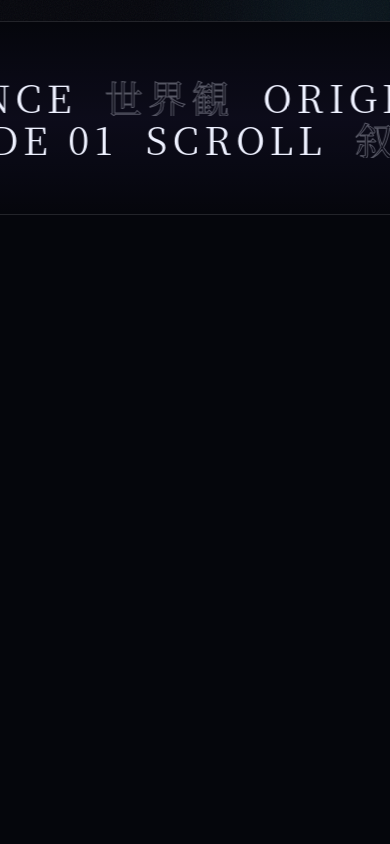
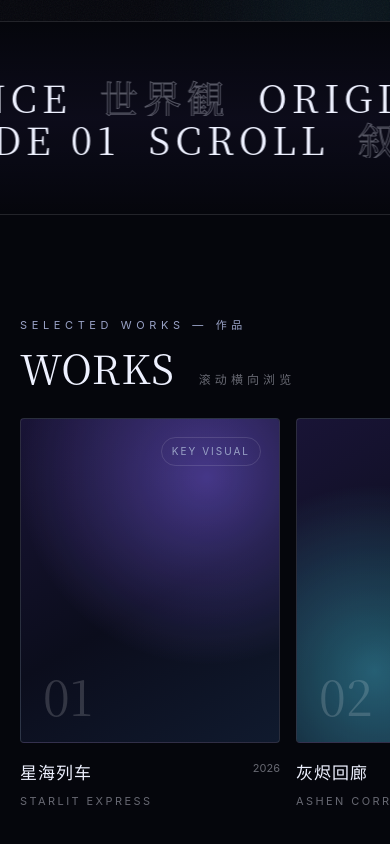
Before and after one commit to huangqi-an/immersive-site-template, a Vue app: page / in a window 390 px wide. Shown: the part 823-1667 px from the top of the page. Before the commit the page ends 1038 px from the top, so only its background shows below. Built offline with nearby package versions, Linux system fonts and the light colour scheme.

Commit message:
feat: 新增 Works 横向滚动区（pin + scrub）
- gsap.matchMedia 仅在 >=900px 且未开启减少动效时启用 pin
- 位移距离与 end 用函数计算，配合 invalidateOnRefresh 支持 resize
- 未启用 pin 时退化为原生横向滚动 + scroll-snap，保证移动端可达

```diff
--- a/src/App.vue
+++ b/src/App.vue
@@ -1,6 +1,7 @@
 <script setup lang="ts">
 import HeroSection from "./sections/HeroSection.vue";
 import MarqueeSection from "./sections/MarqueeSection.vue";
+import WorksSection from "./sections/WorksSection.vue";
 import { useSmoothScroll } from "./composables/useSmoothScroll";
 
 useSmoothScroll();
@@ -10,5 +11,6 @@ useSmoothScroll();
   <main class="page">
     <HeroSection />
     <MarqueeSection />
+    <WorksSection />
   </main>
 </template>
--- /dev/null
+++ b/src/sections/WorksSection.vue
@@ -0,0 +1,297 @@
+<script setup lang="ts">
+import { onMounted, onUnmounted, ref } from "vue";
+import gsap from "gsap";
+import { ScrollTrigger } from "gsap/ScrollTrigger";
+
+gsap.registerPlugin(ScrollTrigger);
+
+/**
+ * 横向滚动区。
+ * 三个必须处理的边界：
+ * 1. 只在桌面 + 未开启减少动效时 pin；否则横向溢出滚动的降级必须可用
+ * 2. 距离用函数计算 + invalidateOnRefresh，窗口 resize 后会重新量
+ * 3. end 必须等于滚动距离，否则动画结束时会有一个"空转期"
+ */
+const section = ref<HTMLElement | null>(null);
+const track = ref<HTMLElement | null>(null);
+let mm: gsap.MatchMedia | null = null;
+
+const works = [
+  { index: "01", title: "星海列车", en: "STARLIT EXPRESS", tag: "Key Visual", year: "2026" },
+  { index: "02", title: "灰烬回廊", en: "ASHEN CORRIDOR", tag: "Character", year: "2026" },
+  { index: "03", title: "潮汐观测", en: "TIDE OBSERVER", tag: "Worldview", year: "2025" },
+  { index: "04", title: "残响计划", en: "ECHO PROJECT", tag: "Concept", year: "2025" },
+];
+
+onMounted(() => {
+  mm = gsap.matchMedia();
+
+  mm.add(
+    "(min-width: 900px) and (prefers-reduced-motion: no-preference)",
+    () => {
+      const el = section.value;
+      const tr = track.value;
+      if (!el || !tr) return;
+
+      el.classList.add("works--pinned");
+      const distance = () => Math.max(tr.scrollWidth - window.innerWidth, 0);
+
+      const tween = gsap.to(tr, {
+        x: () => -distance(),
+        ease: "none",
+        scrollTrigger: {
+          trigger: el,
+          start: "top top",
+          end: () => `+=${distance()}`,
+          pin: true,
+          scrub: 0.8,
+          anticipatePin: 1,
+          invalidateOnRefresh: true,
+        },
+      });
+
+      return () => {
+        tween.kill();
+        el.classList.remove("works--pinned");
+      };
+    }
+  );
+});
+
+onUnmounted(() => {
+  mm?.revert();
+  mm = null;
+});
+</script>
+
+<template>
+  <section ref="section" id="works" class="works">
+    <header class="works__head container">
+      <p class="eyebrow">Selected Works — 作品</p>
+      <h2 class="display works__title">
+        WORKS
+        <em>滚动横向浏览</em>
+      </h2>
+    </header>
+
+    <div class="works__viewport">
+      <div ref="track" class="works__track">
+        <article v-for="item in works" :key="item.index" class="card">
+          <div class="card__media">
+            <span class="card__index">{{ item.index }}</span>
+            <span class="card__tag">{{ item.tag }}</span>
+          </div>
+          <div class="card__meta">
+            <h3 class="card__title">{{ item.title }}</h3>
+            <p class="card__en">{{ item.en }}</p>
+            <span class="card__year">{{ item.year }}</span>
+          </div>
+        </article>
+
+        <div class="works__end">
+          <p class="eyebrow">More soon</p>
+          <p class="works__end-text">下一章<br />正在制作中</p>
+        </div>
+      </div>
+    </div>
+  </section>
+</template>
+
+<style scoped>
+.works {
+  position: relative;
+  padding-block: var(--section-y) 0;
+  overflow: hidden;
+}
+
+.works__head {
+  display: flex;
+  flex-direction: column;
+  gap: 14px;
+  margin-bottom: clamp(32px, 5vw, 64px);
+}
+
+.works__title {
+  font-size: clamp(40px, 7vw, 92px);
+  display: flex;
+  align-items: baseline;
+  gap: 24px;
+  flex-wrap: wrap;
+}
+
+.works__title em {
+  font-family: var(--font-body);
+  font-style: normal;
+  font-size: 12px;
+  letter-spacing: 0.34em;
+  color: var(--text-faint);
+}
+
+/* 未启用 pin 时（移动端 / reduced-motion）退化为原生横向滚动 */
+.works__viewport {
+  overflow-x: auto;
+  overflow-y: hidden;
+  scroll-snap-type: x proximity;
+  -webkit-overflow-scrolling: touch;
+  scrollbar-width: none;
+}
+
+.works__viewport::-webkit-scrollbar {
+  display: none;
+}
+
+/* pin 生效时由 GSAP 接管位移，关掉原生滚动避免双份控制 */
+.works--pinned .works__viewport {
+  overflow: hidden;
+}
+
+.works--pinned {
+  height: 100svh;
+  display: flex;
+  flex-direction: column;
+  justify-content: center;
+  padding-block: 0;
+}
+
+.works__track {
+  display: flex;
+  gap: clamp(16px, 2.4vw, 36px);
+  padding-inline: var(--gutter);
+  width: max-content;
+  will-change: transform;
+}
+
+.card {
+  flex: 0 0 auto;
+  width: clamp(260px, 34vw, 460px);
+  scroll-snap-align: center;
+}
+
+.card__media {
+  position: relative;
+  aspect-ratio: 4 / 5;
+  border-radius: 4px;
+  overflow: hidden;
+  border: 1px solid var(--line);
+  background: linear-gradient(150deg, #191436 0%, #0b0d1c 55%, #101a2e 100%);
+  display: grid;
+  place-items: end start;
+  padding: 22px;
+  transition: transform var(--dur-base) var(--ease-out);
+}
+
+.card__media::after {
+  content: "";
+  position: absolute;
+  inset: 0;
+  background: radial-gradient(
+    circle at 72% 18%,
+    rgba(124, 92, 255, 0.5),
+    transparent 58%
+  );
+  mix-blend-mode: screen;
+  opacity: 0.9;
+}
+
+/* 每张卡换一个色相，避免占位图看起来完全一样 */
+.card:nth-child(2) .card__media::after {
+  background: radial-gradient(
+    circle at 30% 78%,
+    rgba(69, 224, 255, 0.42),
+    transparent 60%
+  );
+}
+
+.card:nth-child(3) .card__media::after {
+  background: radial-gradient(
+    circle at 50% 30%,
+    rgba(255, 120, 180, 0.34),
+    transparent 62%
+  );
+}
+
+.card:nth-child(4) .card__media::after {
+  background: radial-gradient(
+    circle at 80% 70%,
+    rgba(255, 190, 90, 0.3),
+    transparent 60%
+  );
+}
+
+.card:hover .card__media {
+  transform: translateY(-6px);
+}
+
+.card__index {
+  font-family: var(--font-display);
+  font-size: clamp(48px, 6vw, 84px);
+  line-height: 1;
+  color: rgba(255, 255, 255, 0.16);
+  position: relative;
+  z-index: 1;
+}
+
+.card__tag {
+  position: absolute;
+  top: 18px;
+  right: 18px;
+  font-size: 10px;
+  letter-spacing: 0.2em;
+  text-transform: uppercase;
+  color: var(--text-dim);
+  border: 1px solid var(--line);
+  border-radius: 999px;
+  padding: 5px 10px;
+  z-index: 1;
+}
+
+.card__meta {
+  padding-top: 16px;
+  display: flex;
+  flex-direction: column;
+  gap: 4px;
+  position: relative;
+}
+
+.card__title {
+  font-size: 17px;
+  font-weight: 500;
+  letter-spacing: 0.06em;
+}
+
+.card__en {
+  font-size: 11px;
+  letter-spacing: 0.22em;
+  color: var(--text-faint);
+}
+
+.card__year {
+  position: absolute;
+  right: 0;
+  top: 16px;
+  font-size: 11px;
+  color: var(--text-faint);
+}
+
+.works__end {
+  flex: 0 0 auto;
+  width: clamp(200px, 22vw, 300px);
+  align-self: center;
+  padding-right: var(--gutter);
+  display: grid;
+  gap: 12px;
+}
+
+.works__end-text {
+  font-family: var(--font-display);
+  font-size: clamp(22px, 2.6vw, 34px);
+  line-height: 1.4;
+  color: var(--text-dim);
+}
+
+@media (max-width: 899px) {
+  .works {
+    padding-block: var(--section-y);
+  }
+}
+</style>
```
